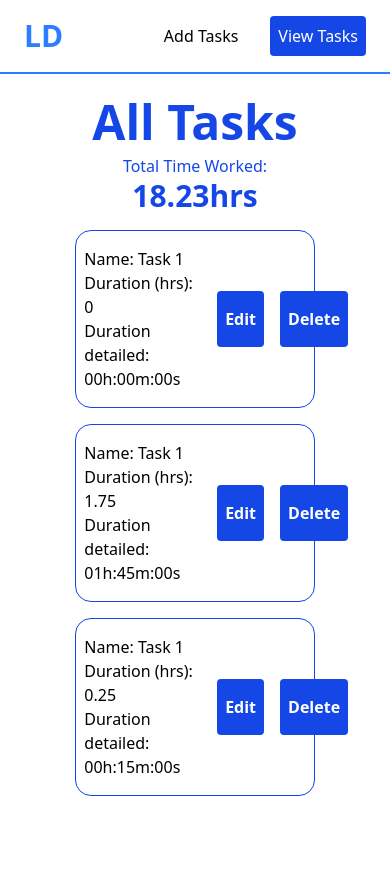
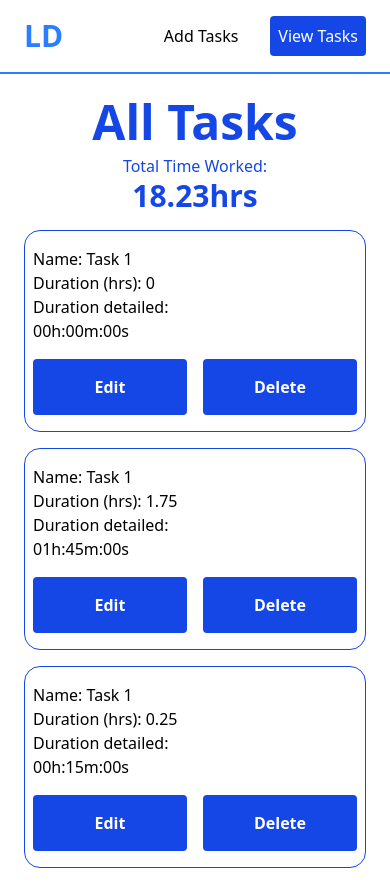
Before and after one commit to ThembaMtshelwane/task-tracker, a React (Vite) app in the folder view/: page /results in a window 390 px wide. Before the commit the page ends 844 px from the top, so only its background shows below. Built offline with nearby package versions, Linux system fonts and the light colour scheme.

Commit message:
Page responsiveness

```diff
--- a/view/src/components/TaskCard.tsx
+++ b/view/src/components/TaskCard.tsx
@@ -7,13 +7,13 @@ type TaskCardProps = {
 
 const TaskCard = ({ name, duration }: TaskCardProps) => {
   return (
-    <div className="flex border rounded-2xl border-blue-700 justify-between gap-4 cursor-default px-2 py-4">
+    <div className="flex flex-col sm:flex-row border rounded-2xl border-blue-700 justify-between gap-4 cursor-default px-2 py-4">
       <div className=" w-[65%]">
         <div>Name: {name}</div>
         <div>Duration (hrs): {duration} </div>
         <div>Duration detailed: {convertHoursToDigitalClock(duration)} </div>
       </div>
-      <div className="w-[40%] flex gap-4 items-center justify-around ">
+      <div className="sm:w-[40%] flex gap-4 items-center justify-around ">
         <button className="w-[250px]">Edit</button>
         <button className="w-[250px]">Delete</button>
       </div>
--- a/view/src/pages/AddTasks.tsx
+++ b/view/src/pages/AddTasks.tsx
@@ -18,7 +18,7 @@ const AddTasks = () => {
         <p className="text-lg"> Track your time, boost your productivity</p>
       </div>
 
-      <div className="h-[50vh] flex flex-col w-[70%] mx-auto justify-center">
+      <div className="h-[50vh] flex flex-col w-full sm:w-[70%] mx-auto justify-center">
         <form
           onSubmit={handleSubmit}
           className="flex flex-col border p-4 gap-4"
--- a/view/src/pages/ViewTasks.tsx
+++ b/view/src/pages/ViewTasks.tsx
@@ -11,7 +11,7 @@ const ViewTasks = () => {
         </div>
       </div>
 
-      <div className=" flex flex-col w-[70%] mx-auto justify-center gap-4">
+      <div className=" flex flex-col w-full sm:w-[70%] mx-auto justify-center gap-4">
         <TaskCard name={"Task 1"} duration={0} />
         <TaskCard name={"Task 1"} duration={1.75} />
         <TaskCard name={"Task 1"} duration={0.25} />
```
